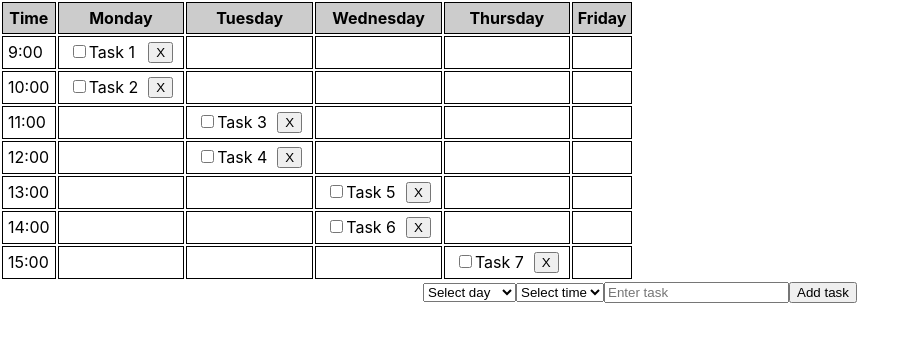
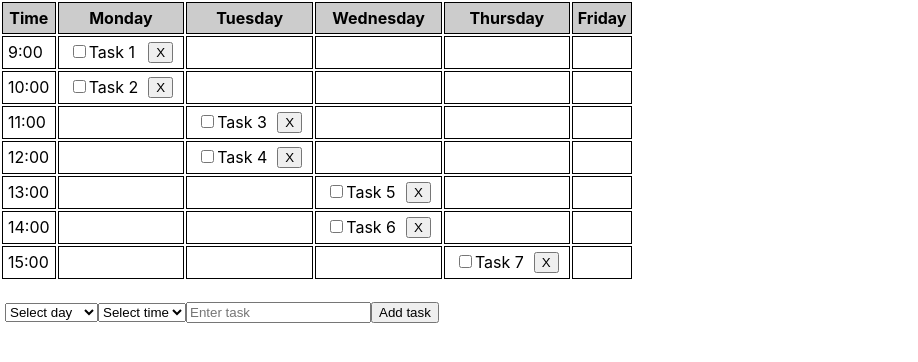
Before and after one commit to Eason-Jin/Task-List, a React (Create React App) app in the folder task-list/: page / in a window 1280 px wide. Shown: the top 362 px of the page, without its empty margins (0-918 px from the left). Built offline with nearby package versions, Linux system fonts and the light colour scheme; the HTML template or start-up script is replaced by a standard one.

Commit message:
Align task input to the left

```diff
--- a/task-list/src/components/TimeTable/TimeTable.css
+++ b/task-list/src/components/TimeTable/TimeTable.css
@@ -26,3 +26,8 @@
   float: right;
   margin-left: 10px;
 }
+
+.task-input {
+  padding-top: 20px;
+  position: absolute;
+}
--- a/task-list/src/components/TimeTable/TimeTable.js
+++ b/task-list/src/components/TimeTable/TimeTable.js
@@ -152,7 +152,7 @@ const handleCheckboxChange = (id, day) => {
         </tbody>
       </table>
 
-      <TaskInput onAddTask={handleAddTask} />
+      <TaskInput className="task-input" onAddTask={handleAddTask} />
     </div>
   );
 };
```
